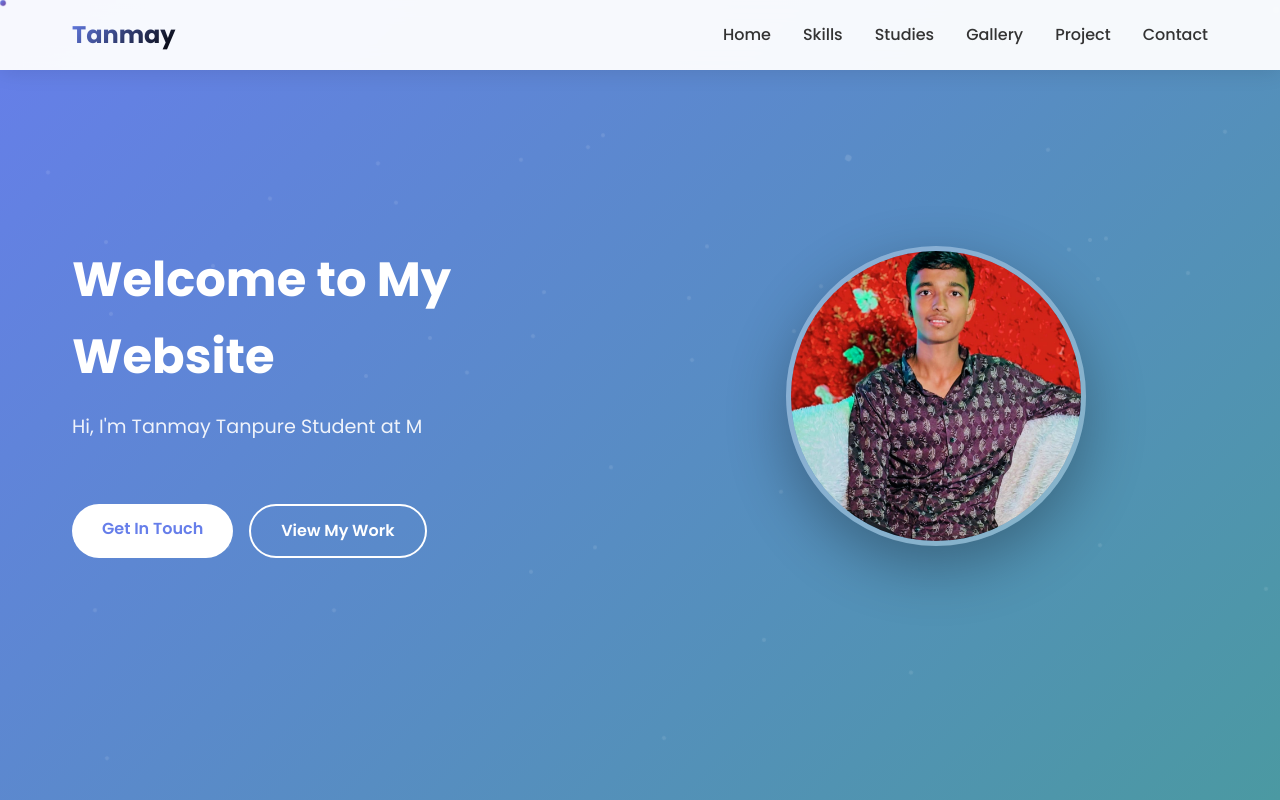
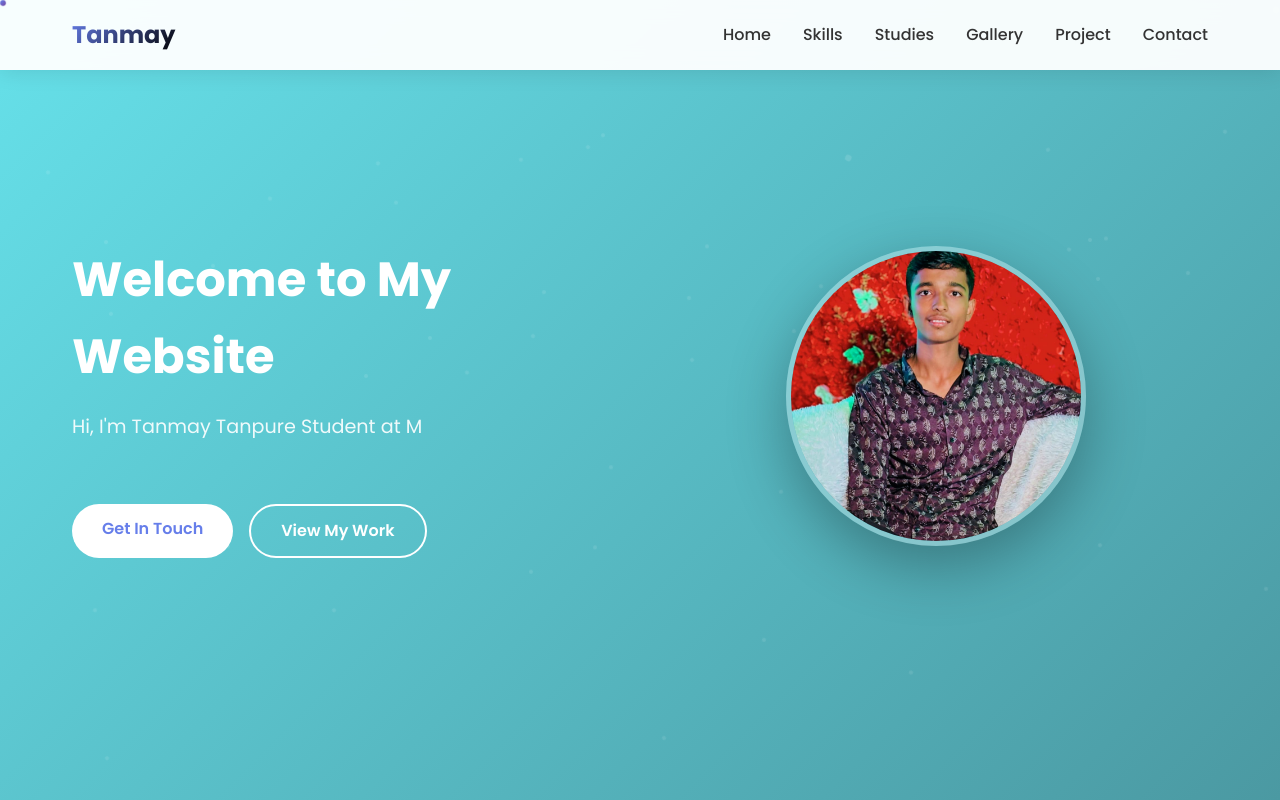
Before and after one commit to TanmayTanpure19/MyPortfolioWebsite, a plain HTML site: page index.html in a window 1280 px wide. Shown: the top 800 px of the page. Drawn offline with Linux system fonts and the light colour scheme.

Commit message:
Update index.html

```diff
--- a/index.html
+++ b/index.html
@@ -97,7 +97,7 @@
             min-height: 100vh;
             display: flex;
             align-items: center;
-            background: linear-gradient(135deg, #667eea 0%, #4b99a2 100%);
+            background: linear-gradient(135deg, #66e1ea 0%, #4b99a2 100%);
             position: relative;
             overflow: hidden;
         }
```
